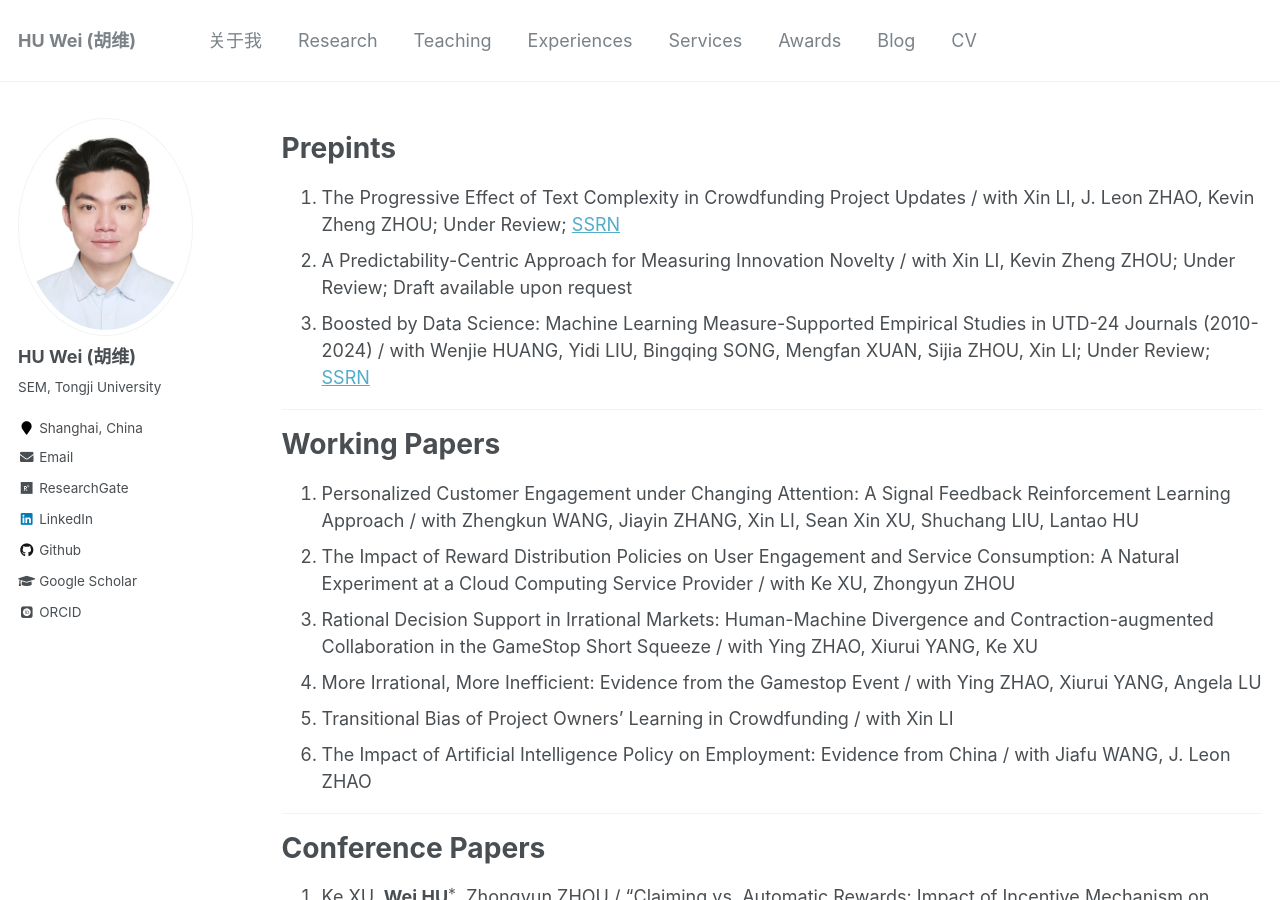
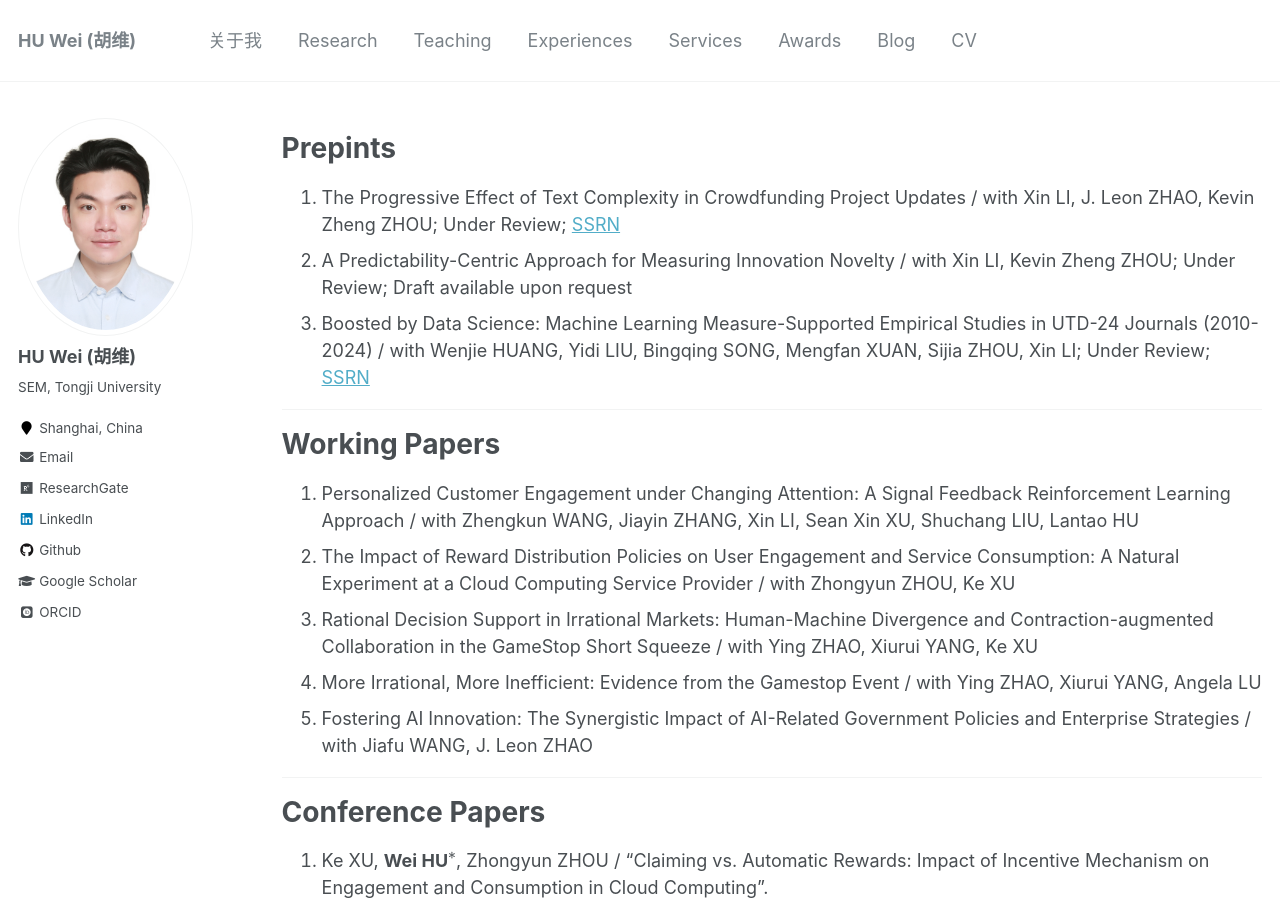
Before and after one commit to huwei-vincent/huwei-vincent.github.io, a Jekyll site: the page built from _pages/my-publication.md, in a window 1280 px wide and 900 px high. Built offline with Jekyll 4.4.1, drawn with Linux system fonts in a browser that asks for light colours; some web fonts are replaced; formulas are drawn with MathJax 3.

Commit message:
my-publication.md 4

```diff
--- a/_pages/my-publication.md
+++ b/_pages/my-publication.md
@@ -16,11 +16,10 @@ author_profile: true
 # Working Papers
 
 3. Personalized Customer Engagement under Changing Attention: A Signal Feedback Reinforcement Learning Approach / with Zhengkun WANG, Jiayin ZHANG, Xin LI, Sean Xin XU, Shuchang LIU, Lantao HU
-6. The Impact of Reward Distribution Policies on User Engagement and Service Consumption: A Natural Experiment at a Cloud Computing Service Provider / with Ke XU, Zhongyun ZHOU
+6. The Impact of Reward Distribution Policies on User Engagement and Service Consumption: A Natural Experiment at a Cloud Computing Service Provider / with Zhongyun ZHOU, Ke XU
 6. Rational Decision Support in Irrational Markets: Human-Machine Divergence and Contraction-augmented Collaboration in the GameStop Short Squeeze / with Ying ZHAO, Xiurui YANG, Ke XU
 5. More Irrational, More Inefficient: Evidence from the Gamestop Event / with Ying ZHAO, Xiurui YANG, Angela LU
-4. Transitional Bias of Project Owners’ Learning in Crowdfunding / with Xin LI
-7. The Impact of Artificial Intelligence Policy on Employment: Evidence from China / with Jiafu WANG, J. Leon ZHAO
+7. Fostering AI Innovation: The Synergistic Impact of AI-Related Government Policies and Enterprise Strategies / with Jiafu WANG, J. Leon ZHAO
 
 ---
 
```
